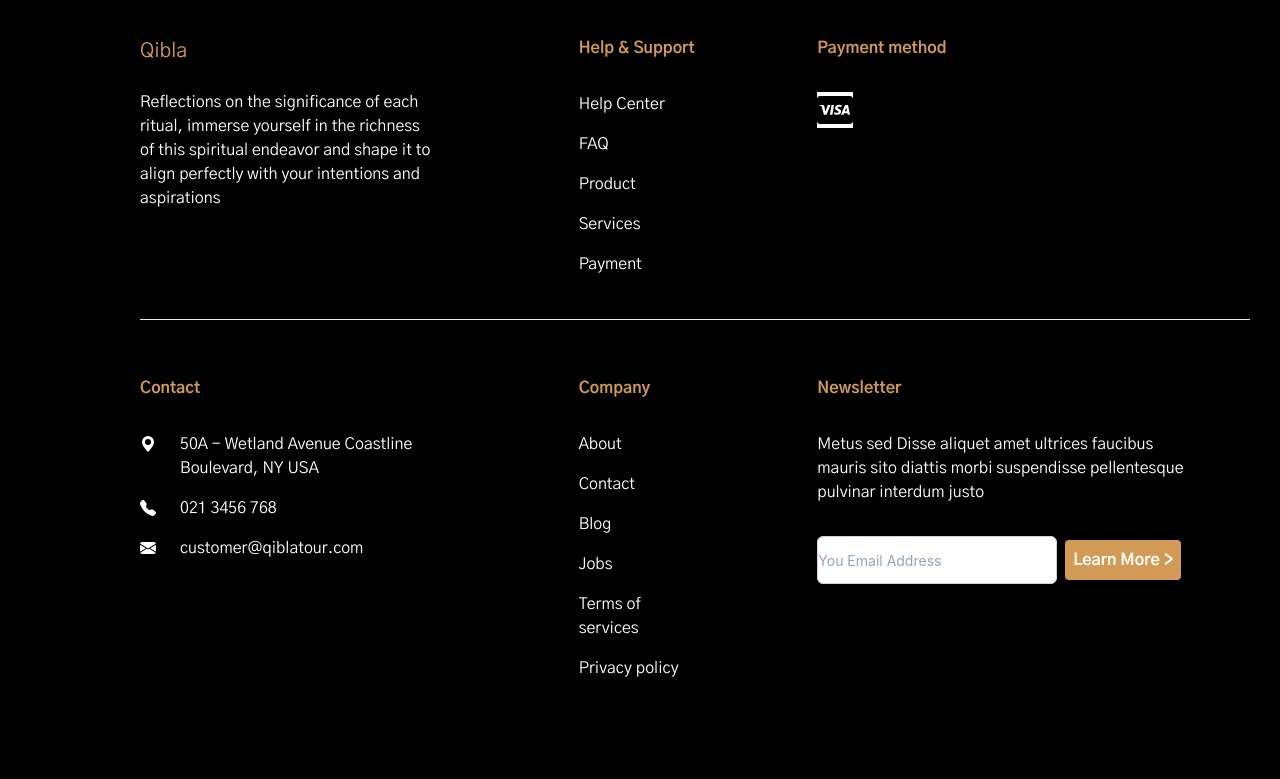
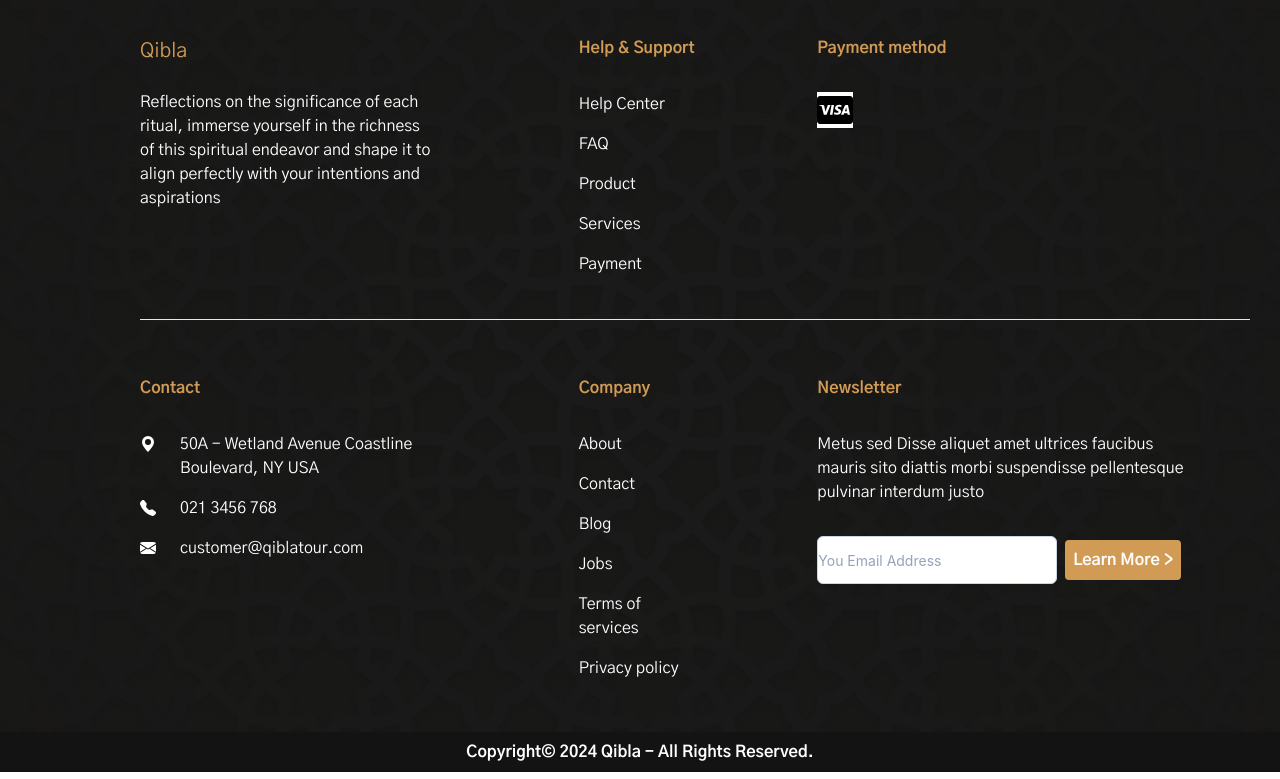
Before and after one commit to refat441/Qibla, a React (Create React App) app: page /FAQ in a window 1280 px wide. Shown: the part 2964-3743 px from the top of the page. Built offline with nearby package versions, Linux system fonts and the light colour scheme; a web font is replaced by a local one.

Commit message:
img and css file updated in footer

```diff
--- /dev/null
+++ b/src/components/PlaceholderComponents/Cards/Footer.css
@@ -0,0 +1,7 @@
+.footerbg{
+    background-image: url('/public/img/pattern.png');
+    background-size: cover; /* Makes the background cover the entire area */
+    background-position: center; /* Center the image */
+    height: cover;
+    width: 100%;
+}
--- a/src/components/PlaceholderComponents/Cards/Footer.js
+++ b/src/components/PlaceholderComponents/Cards/Footer.js
@@ -1,9 +1,10 @@
 import React from 'react';
 import LearnMoreBTN from '../Buttons/LearnMoreBTN';
+import './Footer.css';
 
 const Footer = () => {
     return (
-        <div className="relative bg-black">
+        <div className="relative footerbg">
             {/* SVG Decoration */}
             <svg
                 xmlns="http://www.w3.org/2000/svg"
@@ -18,7 +19,7 @@ const Footer = () => {
                 />
             </svg>
 
-            <div className="relative w-full mt-10 h-[828px] text-white z-10">
+            <div className="relative w-full mt-10 h-[781px] text-white z-10">
                 <div className="grid grid-cols-3 gap-4 mx-[140px]">
                     <div className="mt-[85px] w-[293px] text-left">
                         <h1 className="goldenText Gothic-A1-400 text-[20px]">Qibla</h1>
@@ -110,6 +111,10 @@ const Footer = () => {
                 </div>
 
             </div>
+
+            <div className='bg-[#131313] py-2'>
+                <h1 className='Gothic-A1-700 text-white'>Copyright© 2024 Qibla - All Rights Reserved.</h1>
+            </div>
         </div>
 
     );
```
Also changed, not shown: public/img/pattern.png (added).
